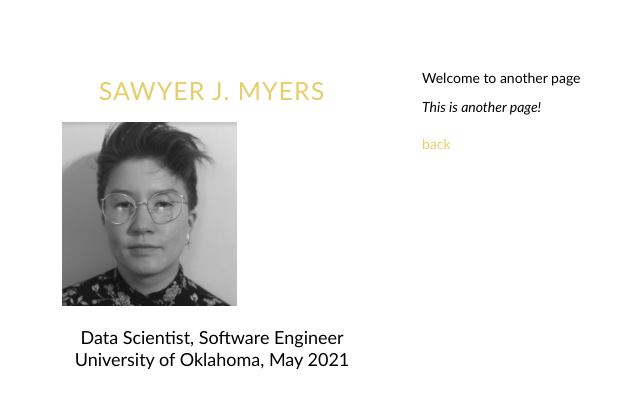
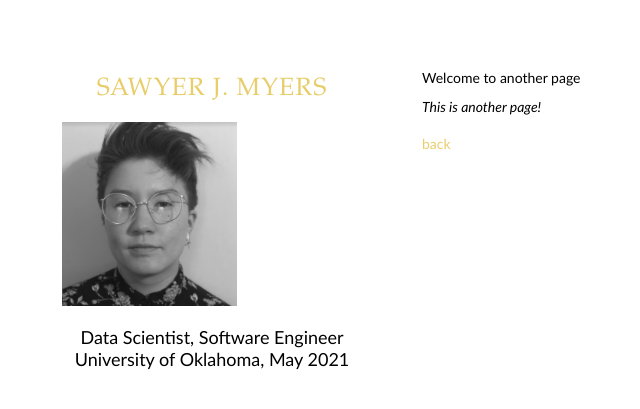
Before and after one commit to myer0432/myer0432.github.io, a Jekyll site: the page built from another-page.md, in a window 1280 px wide. Shown: the top 409 px of the page, without its empty margins (148-788 px from the left). Built offline with Jekyll 4.4.1, drawn with Linux system fonts in a browser that asks for light colours; our own code applies the rules of GitHub Pages for plain Markdown files.

Commit message:
header change

```diff
--- a/_sass/jekyll-theme-minimal.scss
+++ b/_sass/jekyll-theme-minimal.scss
@@ -15,7 +15,7 @@ h1, h2, h3, h4, h5, h6 {
 }
 
 h1 {
-  font:25px Optima,Segoe,Segoe UI,Candara,Calibri,Arial,sans-serif;
+  font:25px Big Caslon,Book Antiqua,Palatino Linotype,Georgia,serif;
   text-transform:uppercase;
   letter-spacing:1px;
 }
```
